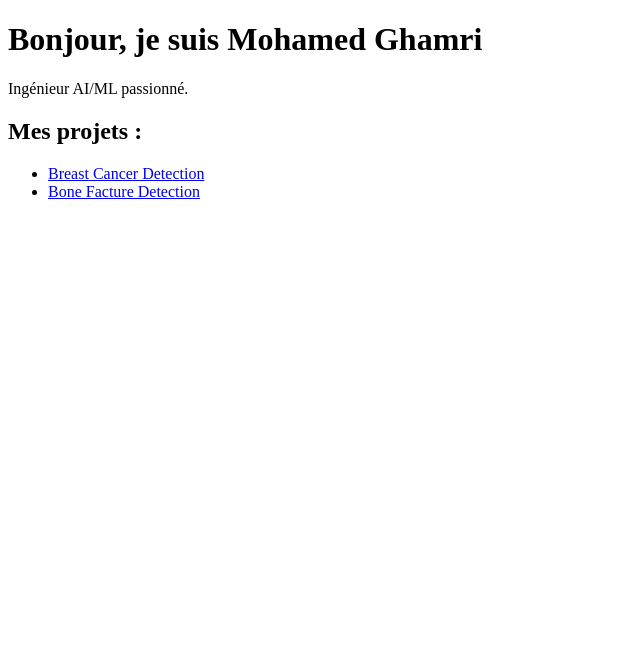
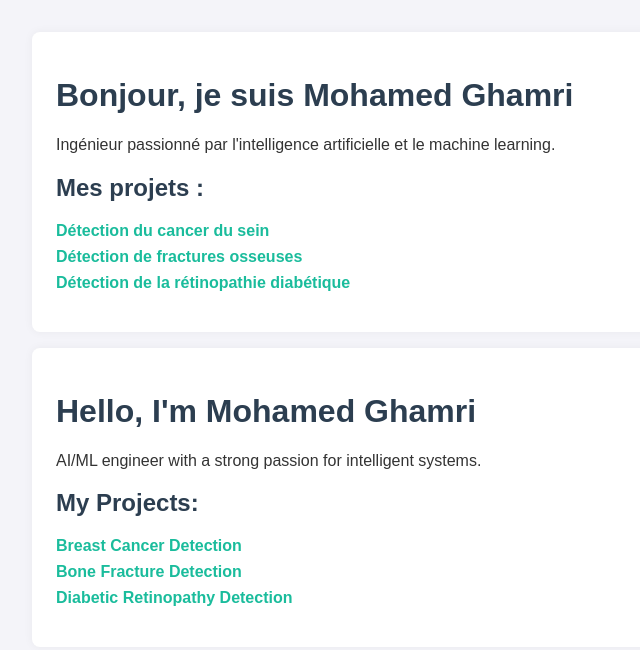
Before and after one commit to GhamriMohamed0215/GhamriMohamed0215.github.io, a plain HTML site: page index.html in a window 1280 px wide. Shown: the whole page, without its empty margins (0-640 px from the left). Drawn offline with Linux system fonts and the light colour scheme.

Commit message:
Update index.html

```diff
--- a/index.html
+++ b/index.html
@@ -2,16 +2,68 @@
 <html lang="fr">
 <head>
   <meta charset="UTF-8">
-  <title>Mon Portfolio</title>
-  <link rel="stylesheet" href="style.css">
+  <title>Portfolio | Mohamed Ghamri</title>
+  <style>
+    body {
+      font-family: Arial, sans-serif;
+      background: #f4f4f9;
+      color: #333;
+      margin: 0;
+      padding: 2em;
+    }
+    h1, h2 {
+      color: #2c3e50;
+    }
+    ul {
+      list-style: none;
+      padding: 0;
+    }
+    li {
+      margin-bottom: 0.5em;
+    }
+    a {
+      text-decoration: none;
+      color: #1abc9c;
+      font-weight: bold;
+    }
+    a:hover {
+      color: #16a085;
+    }
+    .section {
+      margin-bottom: 2em;
+    }
+    .lang-block {
+      background: #fff;
+      padding: 1.5em;
+      border-radius: 8px;
+      box-shadow: 0 0 10px rgba(0,0,0,0.05);
+      margin-bottom: 1em;
+    }
+  </style>
 </head>
 <body>
-  <h1>Bonjour, je suis Mohamed Ghamri</h1>
-  <p>Ingénieur AI/ML passionné.</p>
-  <h2>Mes projets :</h2>
-  <ul>
-    <li><a href="https://github.com/ghamrimohamedislam/BreastCancer">Breast Cancer Detection</a></li>
-    <li><a href="https://github.com/GhamriMohamed0215/Bone-Facture-Detection">Bone Facture Detection</a></li>
-  </ul>
+
+  <div class="section lang-block">
+    <h1>Bonjour, je suis Mohamed Ghamri</h1>
+    <p>Ingénieur passionné par l'intelligence artificielle et le machine learning.</p>
+    <h2>Mes projets :</h2>
+    <ul>
+      <li><a href="https://github.com/ghamrimohamedislam/BreastCancer" target="_blank">Détection du cancer du sein</a></li>
+      <li><a href="https://github.com/GhamriMohamed0215/Bone-Facture-Detection" target="_blank">Détection de fractures osseuses</a></li>
+      <li><a href="https://github.com/GhamriMohamed0215/Diabetic-Retinopathy-Detection" target="_blank">Détection de la rétinopathie diabétique</a></li>
+    </ul>
+  </div>
+
+  <div class="section lang-block">
+    <h1>Hello, I'm Mohamed Ghamri</h1>
+    <p>AI/ML engineer with a strong passion for intelligent systems.</p>
+    <h2>My Projects:</h2>
+    <ul>
+      <li><a href="https://github.com/ghamrimohamedislam/BreastCancer" target="_blank">Breast Cancer Detection</a></li>
+      <li><a href="https://github.com/GhamriMohamed0215/Bone-Facture-Detection" target="_blank">Bone Fracture Detection</a></li>
+      <li><a href="https://github.com/GhamriMohamed0215/Diabetic-Retinopathy-Detection" target="_blank">Diabetic Retinopathy Detection</a></li>
+    </ul>
+  </div>
+
 </body>
 </html>
```
